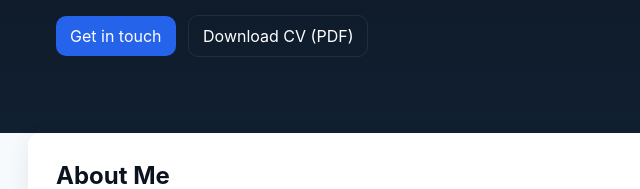
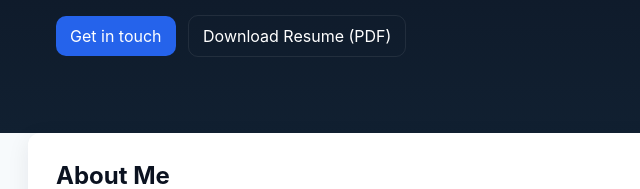
Before and after one commit to angel9484/personal-website, a plain HTML site: page index.html in a window 1280 px wide. Shown: the part 245-434 px from the top of the page, 162-802 px from the left. Drawn offline with Linux system fonts and the light colour scheme.

Commit message:
Update index.html

```diff
--- a/index.html
+++ b/index.html
@@ -15,7 +15,7 @@
       <p class="lead">Experienced in development, systems administration, Terraform automation, Kubernetes deployments, and CI/CD pipelines with Jenkins and ArgoCD. Passionate about building reliable infrastructure and reproducible workflows.</p>
       <div class="actions">
         <a class="btn" href="#contact">Get in touch</a>
-        <a class="btn ghost" href="/AngelLuisLopez_CV.pdf" download>Download CV (PDF)</a>
+        <a class="btn ghost" href="/Resume.pdf" download>Download Resume (PDF)</a>
       </div>
     </div>
   </header>
```
